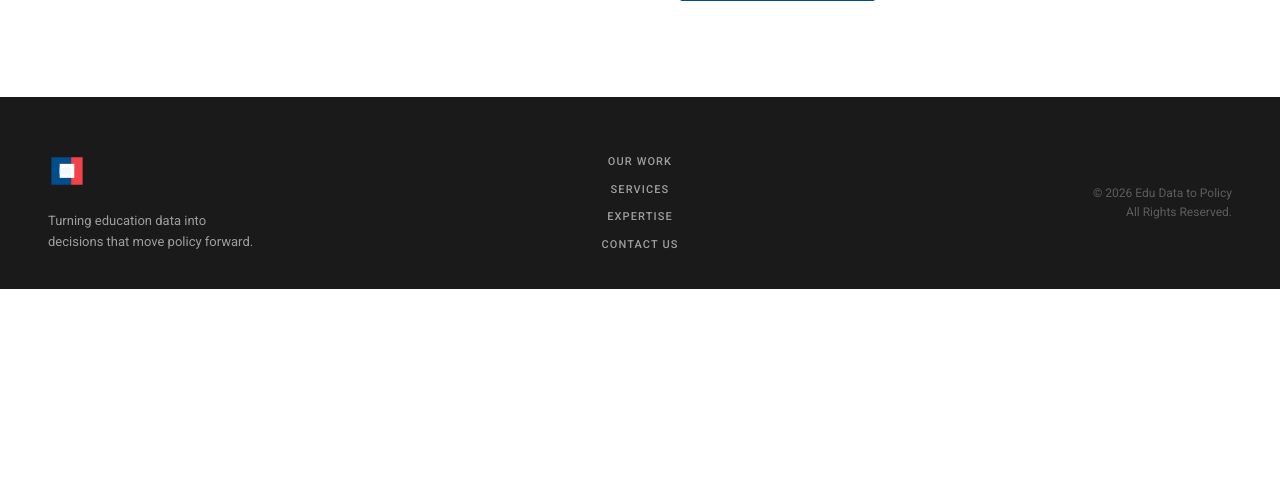
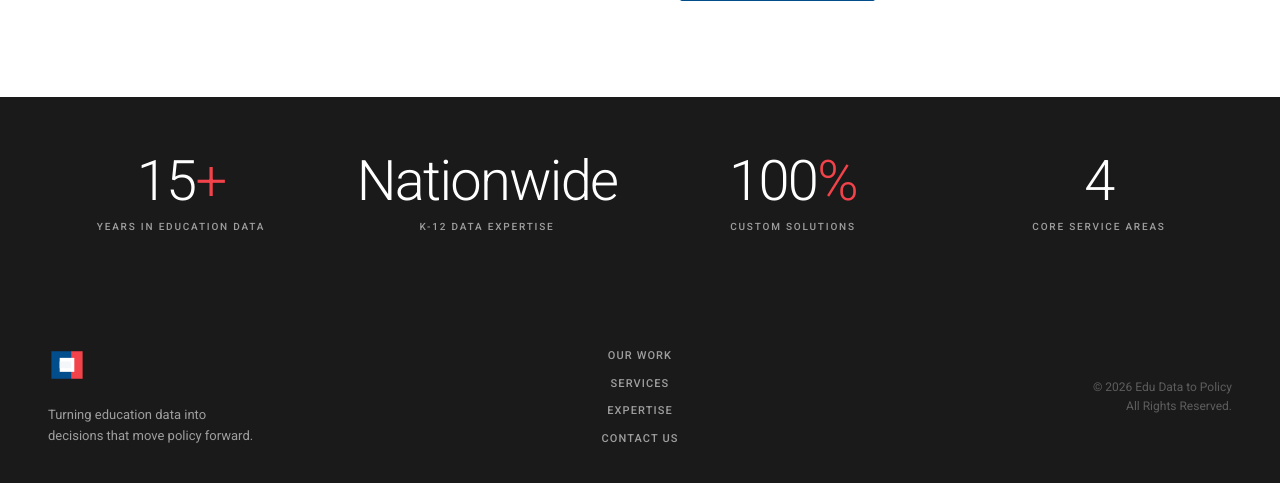
Before and after one commit to haigenhuang-sudo/edudatatopolicy, a Flask app: page /contact in a window 1280 px wide. Shown: the part 610-1093 px from the top of the page. Before the commit the page ends 899 px from the top, so only its background shows below. Run offline with Flask 3, Linux system fonts and the light colour scheme.

Commit message:
update expertise.html contact.html

```diff
--- a/templates/contact.html
+++ b/templates/contact.html
@@ -87,4 +87,25 @@
 
   </div>
 </div>
+
+<div class="stats-strip">
+  <div class="stats-inner">
+    <div class="fade-up">
+      <div class="stat-num">15<span>+</span></div>
+      <div class="stat-label">Years in Education Data</div>
+    </div>
+    <div class="fade-up">
+      <div class="stat-num">Nationwide<span></span></div>
+      <div class="stat-label">K-12 Data Expertise</div>
+    </div>
+    <div class="fade-up">
+      <div class="stat-num">100<span>%</span></div>
+      <div class="stat-label">Custom Solutions</div>
+    </div>
+    <div class="fade-up">
+      <div class="stat-num">4</div>
+      <div class="stat-label">Core Service Areas</div>
+    </div>
+  </div>
+</div>
 {% endblock %}
```
Also changed, not shown: templates/expertise.html (+21 -0 lines).
